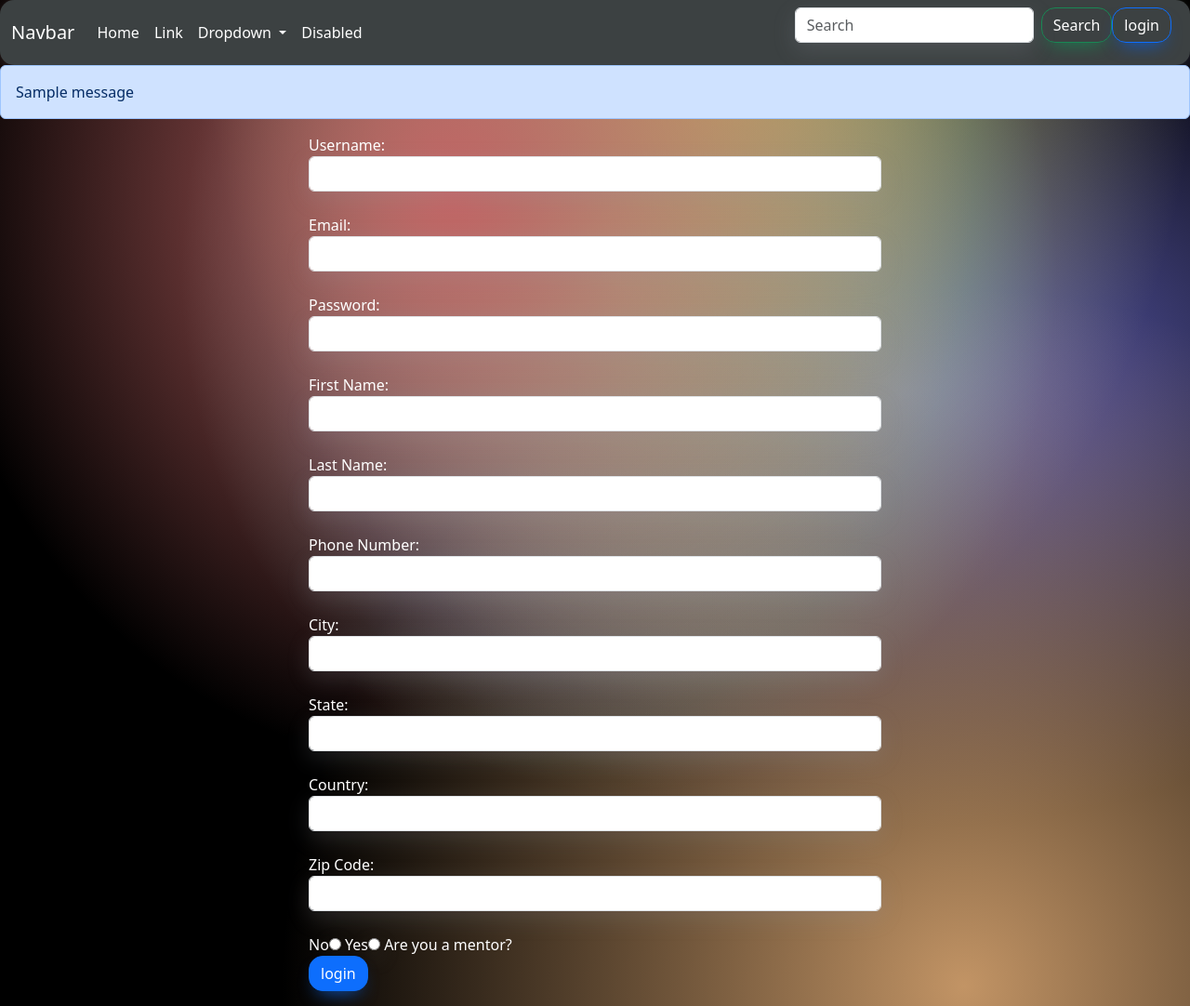
After one commit to NarayanabhatlaMahesh/MentorshipApplication, a Django app: page /register/ in a window 1280 px wide. The commit adds this page. Shown: the whole page at 93% size. Run offline with Django 4.2, Linux system fonts and the light colour scheme; tables that the repository leaves empty hold one stand-in row (values such as "Sample post"); one stand-in notice (Sample message) is shown; some libraries are stand-ins or nearby versions.

Commit message:
login logout changes

```diff
--- a/MentorShip/settings.py
+++ b/MentorShip/settings.py
@@ -25,7 +25,7 @@ SECRET_KEY = "django-insecure-d5u_8by85+do#xkmmym+v&6iuvdnt0ks44!33wwmbg24mzwjxt
 # SECURITY WARNING: don't run with debug turned on in production!
 DEBUG = True
 
-ALLOWED_HOSTS = ['.vercel.app']
+ALLOWED_HOSTS = ['.vercel.app','*']
 
 
 # Application definition
@@ -127,3 +127,6 @@ STATICFILES_DIRS = [
     BASE_DIR / "static",
     "/var/www/static/",
 ]
+
+
+AUTH_USER_MODEL = 'application.user'
--- a/MentorShip/urls.py
+++ b/MentorShip/urls.py
@@ -21,5 +21,9 @@ from application import views
 
 urlpatterns = [
     path("admin/", admin.site.urls),
-    path('', views.home, name='home')
+    path('', views.home, name='home'),
+    path('main/', views.main, name='main'),
+    path('register/', views.register, name='register'),
+    path('login/', views.Login, name='login'),
+    path('logout/', views.Logout, name='logout'),
 ]
--- a/application/views.py
+++ b/application/views.py
@@ -1,5 +1,53 @@
-from django.shortcuts import render
+from django.shortcuts import render, redirect
+from django.contrib.auth import login, logout
+from application.models import user, sessions, skills, user_skills
+from django.contrib import messages
+
 
 # Create your views here.
 def home(req):
     return render(req, 'html/homepage.html')
+
+def main(req):
+    return render(req, 'html/MainPage.html')
+
+def register(req):
+    if req.method=='POST':
+        print('post',req.POST)
+        user1 = user.objects.get_or_create(
+            username=req.POST['username'],
+            email=req.POST['email'],
+            password=req.POST['password'],
+            first_name=req.POST['first_name'],
+            last_name=req.POST['last_name'],
+            phone_number=req.POST['phone_number'],
+            city=req.POST['city'],
+            state=req.POST['state'],
+            country=req.POST['country'],
+            zip_code=req.POST['zip_code'],
+        )
+        print('user1',user1)
+        if user1:
+            messages.success(req, 'User created successfully')
+            return redirect('main')
+        else:
+            return render(req, 'Register.html', {'error': 'User already exists'})
+    return render(req, 'Register.html')
+
+def Login(req):
+    if req.method=='POST':
+        print('post',req.POST)
+        user1 = user.objects.get(
+            username=req.POST['username'],
+            password=req.POST['password'],
+        )
+        print('user1',user1)
+        if(user1):
+            login(user=user1, request=req)
+            return redirect('main')
+        else:
+            return render(req, 'Register.html', {'error': 'User already exists'})
+    return render(req, 'html/Login.html')
+def Logout(req):
+    logout(req)
+    return redirect('home')
--- /dev/null
+++ b/templates/Register.html
@@ -0,0 +1,43 @@
+{% extends 'base.html' %}
+{% block content %}
+<div class="container col-6" >
+    <form method="post">
+        {% csrf_token %}
+        <label style="color: white;" for="username">Username:</label>
+        <input class="form-control" type="text" id="username" name="username" maxlength="100" required><br>
+
+        <label style="color: white;" for="email">Email:</label>
+        <input class="form-control" type="email" id="email" name="email" maxlength="100" required><br>
+
+        <label style="color: white;" for="password">Password:</label>
+        <input class="form-control" type="password" id="password" name="password" maxlength="100" required><br>
+
+        <label style="color: white;" for="first_name">First Name:</label>
+        <input class="form-control" type="text" id="first_name" name="first_name" maxlength="100"><br>
+
+        <label style="color: white;" for="last_name">Last Name:</label>
+        <input class="form-control" type="text" id="last_name" name="last_name" maxlength="100"><br>
+
+        <label style="color: white;" for="phone_number">Phone Number:</label>
+        <input class="form-control" type="text" id="phone_number" name="phone_number" maxlength="15" required><br>
+
+        <label style="color: white;" for="city">City:</label>
+        <input class="form-control" type="text" id="city" name="city" maxlength="100"><br>
+
+        <label style="color: white;" for="state">State:</label>
+        <input class="form-control" type="text" id="state" name="state" maxlength="100"><br>
+
+        <label style="color: white;" for="country">Country:</label>
+        <input class="form-control" type="text" id="country" name="country" maxlength="100"><br>
+
+        <label style="color: white;" for="zip_code">Zip Code:</label>
+        <input class="form-control" type="text" id="zip_code" name="zip_code" maxlength="10"><br>
+
+        <label style="color: white;" for="zip_code">No</label><input type="radio" name="is_mentor" value="0">
+        <label style="color: white;" for="zip_code">Yes</label><input type="radio" name="is_mentor" value="1">
+        <label style="color: white;" for="is_mentor">Are you a mentor?</label><br>
+    <button type="submit" class="btn btn-primary" > login </button>
+</form>
+</div>
+
+{% endblock %}
--- a/templates/base.html
+++ b/templates/base.html
@@ -12,7 +12,7 @@
     <body>
         <nav class="navbar navbar-expand-lg bg-body-tertiary">
             <div class="container-fluid">
-                <a class="navbar-brand" href="#">Navbar</a>
+                <a class="navbar-brand" href="/">Navbar</a>
                 <button class="navbar-toggler" type="button" data-bs-toggle="collapse"
                     data-bs-target="#navbarSupportedContent" aria-controls="navbarSupportedContent" aria-expanded="false"
                     aria-label="Toggle navigation">
@@ -21,7 +21,7 @@
                 <div class="collapse navbar-collapse" id="navbarSupportedContent">
                     <ul class="navbar-nav me-auto mb-2 mb-lg-0">
                         <li class="nav-item">
-                            <a class="nav-link active" aria-current="page" href="#">Home</a>
+                            <a class="nav-link active" aria-current="page" href="/">Home</a>
                         </li>
                         <li class="nav-item">
                             <a class="nav-link" href="#">Link</a>
@@ -47,11 +47,24 @@
                     <form class="d-flex" role="search">
                         <input class="form-control me-2" type="search" placeholder="Search" aria-label="Search">
                         <button class="btn btn-outline-success" style="color: white;" type="submit">Search</button>
+                        {% if request.user.is_authenticated %}
+                        <a class="btn btn-outline-primary me-2" style="color: white;" href="/logout/">logout</a>
+                        {% else %}
+                        <a class="btn btn-outline-primary me-2" style="color: white;" href="/login/">login</a>
+                        {% endif %}
                     </form>
                 </div>
             </div>
         </nav>
         <main>
+            {% if messages %}
+    {% for message in messages %}
+    <div class="alert alert-primary" role="alert">
+
+    {{message}}
+    </div>
+    {% endfor %}
+    {% endif %}
             {% block content %}{% endblock %}
         </main>
     </body>
--- a/templates/html/MainPage.html
+++ b/templates/html/MainPage.html
@@ -4,3 +4,4 @@
     <div class="row hero-heading" style="height: 85vh;">
     </div>
 </div>
+{% endblock %}
```
Also changed, not shown: application/models.py (+12 -3 lines), templates/html/Login.html (added, +24 -0 lines), templates/html/homepage.html (+13 -0 lines), application/migrations/0001_initial.py (added), db.sqlite3, templates/SignInOut.html (added).
